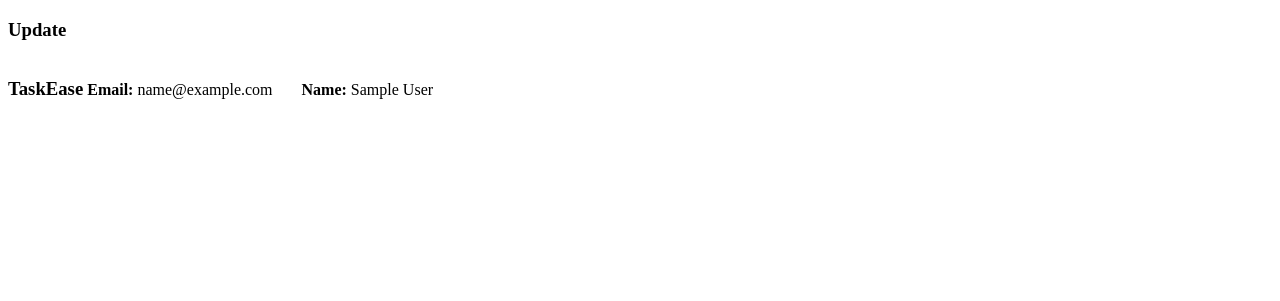
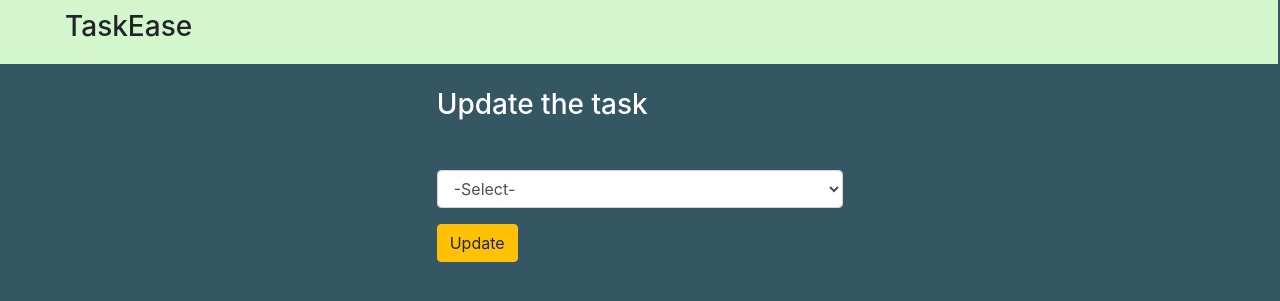
Before and after one commit to Ankurac7/TaskEase, a PHP site: page /update_status.php?id=1 in a window 1280 px wide. Shown: the top 301 px of the page. Run offline with PHP 8.4, Linux system fonts and the light colour scheme; the visitor is signed in with stand-in values (Sample User, id 1); tables that the repository leaves empty or names only in its code hold one stand-in row (values such as "Sample post").

Commit message:
show and update status

```diff
--- a/admin/admin_dashboard.php
+++ b/admin/admin_dashboard.php
@@ -1,4 +1,5 @@
 <?php
+    session_start();
     include('../includes/connection.php');
     if(isset($_POST['create_task'])){
         $query = "insert into tasks values(null,$_POST[id],'$_POST[description]','$_POST[start_date]','$_POST[end_date]','Not Started')";
@@ -55,8 +56,8 @@
                 <h3>TaskEase</h3>
             </div>
             <div class="col-md-6" style="display: inline-block; text-align: right;">
-                <b>Email: </b> admin@gmail.com
-                <span style="margin-left: 25px;"><b>Name: </b></span>Ankur
+                <b>Email: </b> <?php echo $_SESSION['email']; ?>
+                <span style="margin-left: 25px;"><b>Name: </b><?php echo $_SESSION['name']; ?></span>
             </div>
         </div>
     </div>
--- a/admin/admin_login.php
+++ b/admin/admin_login.php
@@ -1,9 +1,14 @@
 <?php
+    session_start();
     include('..\includes\connection.php');
     if(isset($_POST['adminLogin'])){
         $query = "select email,password,name from admins where email = '$_POST[email]' AND password = '$_POST[password]'";
         $query_run = mysqli_query($connection,$query);
         if (mysqli_num_rows($query_run)){
+            while($row = mysqli_fetch_assoc($query_run)){
+                $_SESSION['email']=$row['email'];
+                $_SESSION['name']=$row['name'];
+            }
             echo "<script type='text/javascript'>
             window.location.href = 'admin_dashboard.php';
             </script>
--- a/admin/edit_task.php
+++ b/admin/edit_task.php
@@ -29,7 +29,7 @@
     <script src="..\includes\jquery_latest.js"></script>
     <!-- Bootstrap files -->
     <link rel="stylesheet" type="text/css" href="..\bootstrap\css\bootstrap.min.css">
-    <script src="bootstrap\js\bootstrap.min.js"></script>
+    <script src="..\bootstrap\js\bootstrap.min.js"></script>
     <!-- External CSS files -->
     <link rel="stylesheet" type="text/css" href="..\css\styles.css">
 </head>
--- a/update_status.php
+++ b/update_status.php
@@ -1,30 +1,70 @@
 <?php
-    session_start();
-
-    $email = isset($_SESSION['email']) ? $_SESSION['email'] : '';
-    $name = isset($_SESSION['name']) ? $_SESSION['name'] : '';
+    include('includes/connection.php');
+    if(isset($_POST['update'])){
+        $query = "update tasks set status = '$_POST[status]' where tid = $_GET[id]";
+        $query_run = mysqli_query($connection,$query);
+        if($query_run){
+            echo "<script type='text/javascript'>
+            alert('Status updated Succesfully...');
+            window.location.href = 'user_dashboard.php';
+            </script>
+            ";
+        }
+        else{
+            echo "<script type='text/javascript'>
+            alert('Error...Please try again.');
+            window.location.href = 'user_dashboard.php';
+            </script>
+            ";
+        }
+    }
 ?>
-
 <!DOCTYPE html>
 <html lang="en">
 <head>
     <meta charset="UTF-8">
     <meta name="viewport" content="width=device-width, initial-scale=1.0">
     <title>Update Status</title>
+    <!-- jQuery file -->
+    <script src="includes\jquery_latest.js"></script>
+    <!-- Bootstrap files -->
+    <link rel="stylesheet" type="text/css" href="bootstrap\css\bootstrap.min.css">
+    <script src="bootstrap\js\bootstrap.min.js"></script>
+    <!-- External CSS files -->
+    <link rel="stylesheet" type="text/css" href="css\styles.css">
 </head>
 <body>
-    <h3>Update</h3>
+    <!-- Header code starts header -->
     <div class="row" id="header">
         <div class="col-md-12">
-            <div class="col-md-4" style="display: inline-block;">
-                <h3>TaskEase</h3>
-            </div>
-            <div class="col-md-6" style="display: inline-block; text-align: right;">
-                <b>Email: </b> <?php echo $email; ?>
-                <span style="margin-left: 25px;"><b>Name: </b><?php echo $name; ?></span>
-            </div>
+            <h3><i class="fa fa-solid fa-list" style="padding-right: 15px;"></i>TaskEase</h3>
         </div>
     </div>
-
+    <div class="row">
+        <div class="col-md-4 m-auto" style="color: white;"><br>
+            <h3 style="color: white;">Update the task</h3><br>
+            <?php
+                $query= "select * from tasks where tid = $_GET[id]";
+                $query_run = mysqli_query($connection,$query);
+                while($row = mysqli_fetch_assoc($query_run)){
+                    ?>
+                <form action="" method="post">
+                    <div class="form-group">
+                        <input type="hidden" name="id" class="form-control" value="" required>
+                    </div>
+                    <div class="form-group">
+                        <select class="form-control" name="status">
+                            <option>-Select-</option>
+                            <option>In-Progress</option>
+                            <option>Complete</option>
+                        </select>
+                    </div>
+                    <input type="submit" class="btn btn-warning" name="update" value="Update">
+                </form>
+                <?php
+                }
+            ?>
+        </div>
+    </div>
 </body>
 </html>
```
